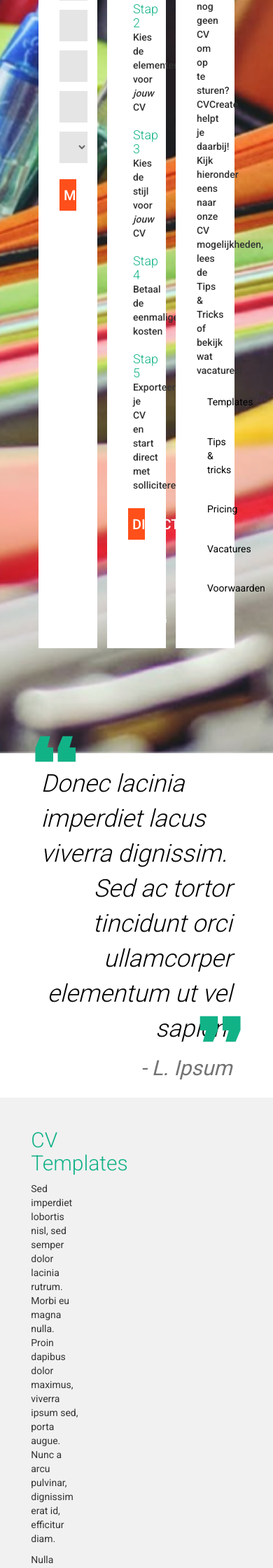
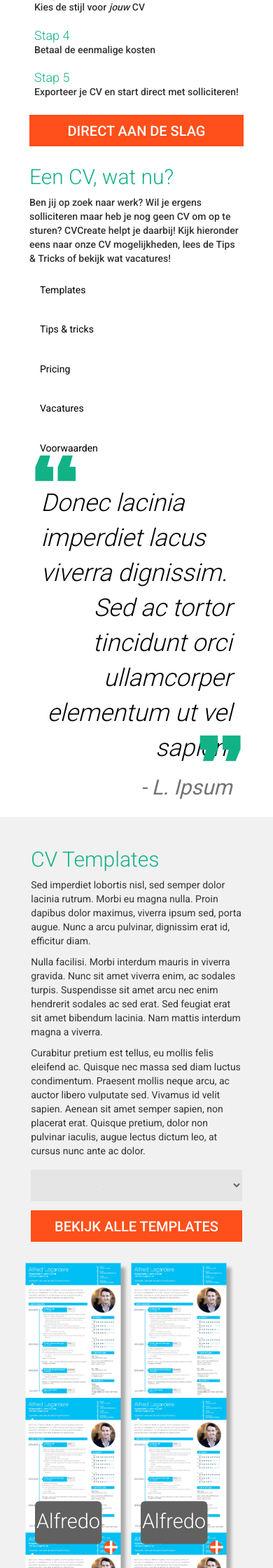
Before and after one commit to DemienD/CurriculumVitae_LineaOpus, a PHP site: page / in a window 390 px wide. Shown: the part 761-3001 px from the top of the page at 70% size. Run offline with PHP 8.4, Linux system fonts and the light colour scheme; some libraries are stand-ins or nearby versions.

Commit message:
Mobile v

```diff
--- a/inc/styles/main.css
+++ b/inc/styles/main.css
@@ -52,6 +52,20 @@ ul {
   ul.nav {
     background-color: rgba(255, 255, 255, 0.9);
   }
+
+  .intro-card {
+    display: block;
+    width: 80%;
+    margin: 0 auto;
+  }
+  .templates-support, .templates-list {
+    width: 100%!important;
+    align-items: center;
+  }
+
+  .template {
+    transform: scale(.9);
+  }
 }
 @media only screen and (min-width:960px){
 
@@ -87,8 +101,7 @@ ul {
   .collapse ul li.current a {
     border-top: 3px #ffaf1a solid;
   }
-}
-/* EINDE OUDE NAVIGATIE CSS */
+
 
   .intro-section {
     background: url('../../images/intro.png') no-repeat center;
@@ -117,6 +130,9 @@ ul {
     margin-top: 28.2vh;
     padding: 30px;
   }
+
+}
+/* EINDE OUDE NAVIGATIE CSS */
 
 .intro-card p {
   font-weight: 500;
--- a/index.html
+++ b/index.html
@@ -35,31 +35,6 @@
     </div>
   </nav>
 
-    <!-- OUDE NAVIGATIE -->
-    <!--
-      <header>
-        <div class="row">
-          <div class="col-md-3">
-            <button type="button" class="navbar-toggle collapsed" data-toggle="collapse" data-target="#bs-example-navbar-collapse-1" aria-expanded="false">
-              <span class="icon-bar"></span>
-              <span class="icon-bar"></span>
-              <span class="icon-bar"></span>
-            </button>
-            <h1><a class="navbar-brand" href="#">CVCreate.nl</a></h1>
-          </div>
-          <div class="col-md-3 visible-lg-3"></div>
-          <div class="col-md-6 main-menu collapse navbar-collapse" id="bs-example-navbar-collapse-1">
-            <ul class="nav navbar-nav navbar-right">
-              <li class="current"><a href="#">Home</a></li>
-              <li><a href="#">Templates</a></li>
-              <li><a href="#">Over ons</a></li>
-              <li><a href="#">Voorwaarden</a></li>
-              <li><a href="#">Contact</a></li>
-            </ul>
-          </div>
-        </div>
-      </header>
-     -->
     <!--                     Intro                     -->
     <div class="intro-section">
       <div class="row">
@@ -171,13 +146,13 @@
       </div>
       <div class="col-lg-7 templates-list">
         <div class="row">
-          <div class="col-md-6 template">
+          <div class="col-lg-6 template">
             <div>
               <p>Alfredo</p>
             </div>
             <div>+</div>
           </div>
-          <div class="col-md-6 template">
+          <div class="col-lg-6 template">
             <div>
               <p>Alfredo</p>
             </div>
@@ -185,13 +160,13 @@
           </div>
         </div>
         <div class="row">
-          <div class="col-md-6 template">
+          <div class="col-lg-6 template">
             <div>
               <p>Alfredo</p>
             </div>
             <div>+</div>
           </div>
-          <div class="col-md-6 template">
+          <div class="col-lg-6 template">
             <div>
               <p>Alfredo</p>
             </div>
```
Lines whose indentation alone changed are shown as unchanged.
